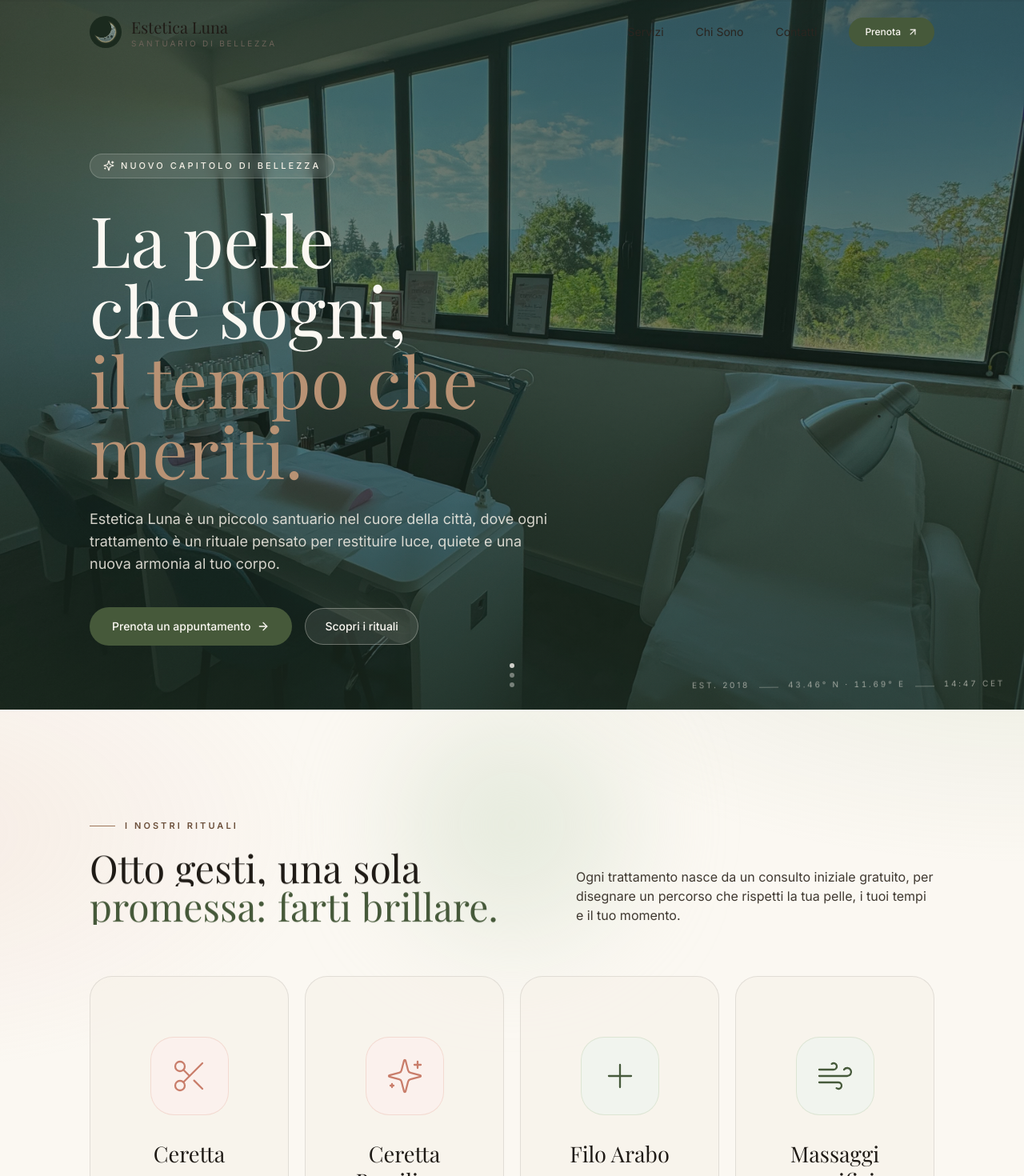
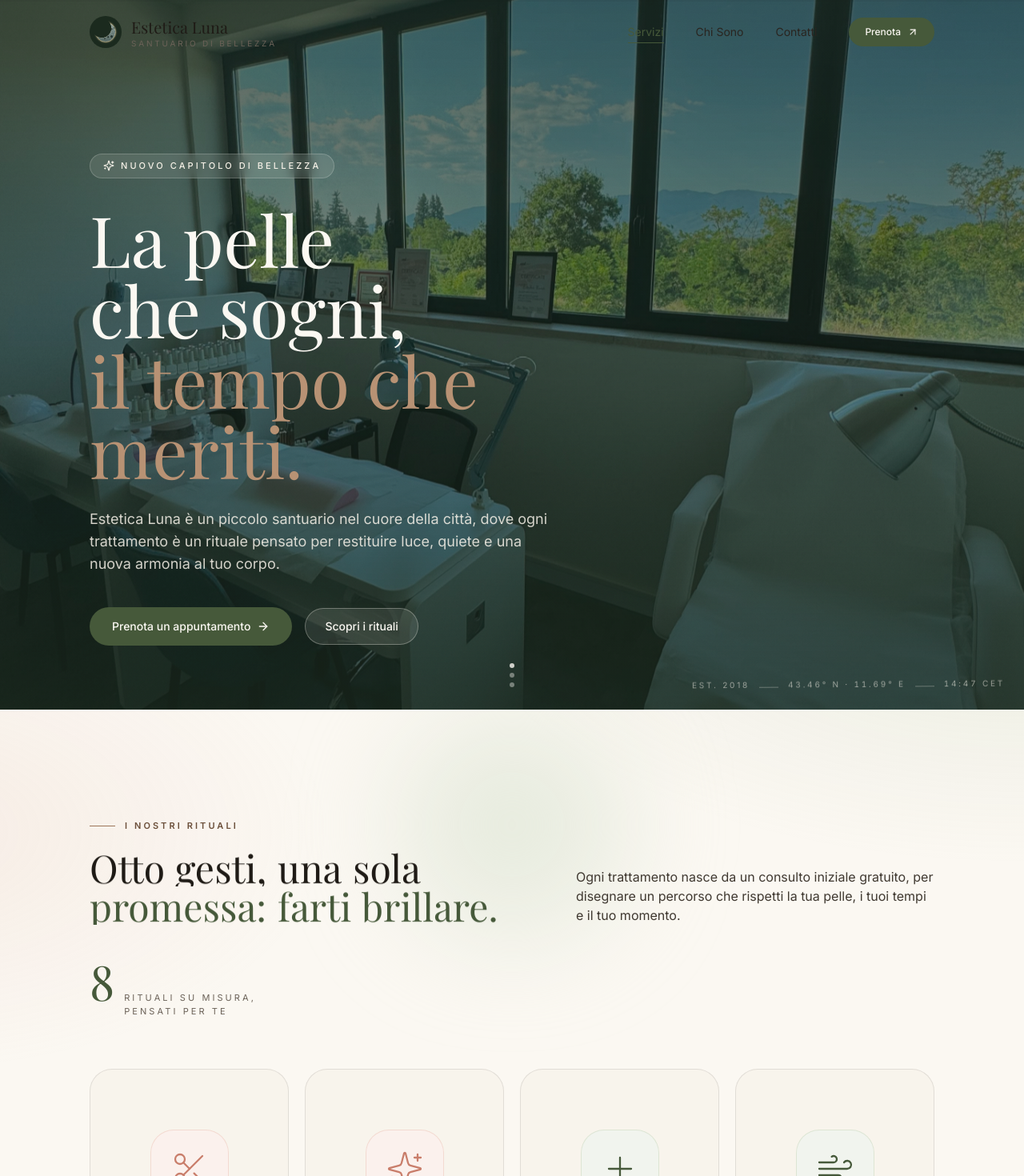
Before and after one commit to benz1801/estetica-luna, a React (Vite) app in the folder app/: page / in a window 1280 px wide. Shown: the top 1470 px of the page at 80% size. Built offline with nearby package versions, Linux system fonts and the light colour scheme; a web font is replaced by a local one.

Commit message:
Refactor della UI

```diff
--- a/app/src/components/About.jsx
+++ b/app/src/components/About.jsx
@@ -104,7 +104,7 @@ export default function About() {
 
             <Parallax
               speed={28}
-              className="absolute -bottom-14 -left-6 hidden w-[88%] sm:block"
+              className="absolute -bottom-14 -left-6 hidden w-[88%] lg:block"
             >
               <figure className="rounded-3xl bg-botanical-900 p-7 text-cream-50 shadow-soft">
                 <Quote
@@ -133,7 +133,7 @@ export default function About() {
 
             <Parallax
               speed={-60}
-              className="absolute -right-6 -top-6 hidden sm:block"
+              className="absolute -right-6 -top-6 hidden lg:block"
             >
               <div
                 className="h-28 w-28 rounded-full ring-deco animate-slowSpin"
@@ -141,8 +141,8 @@ export default function About() {
               />
             </Parallax>
 
-            {/* mobile-only quote */}
-            <figure className="mt-6 rounded-3xl bg-botanical-900 p-6 text-cream-50 shadow-soft sm:hidden">
+            {/* quote shown up to the point the two-column layout kicks in */}
+            <figure className="mt-6 rounded-3xl bg-botanical-900 p-6 text-cream-50 shadow-soft lg:hidden">
               <Quote className="h-6 w-6 text-bronze-400" strokeWidth={1.25} />
               <blockquote className="mt-4 font-display text-xl italic leading-snug">
                 «Lunarda, perché ogni donna ha una luna interiore che merita di splendere.»
@@ -154,7 +154,7 @@ export default function About() {
 
             {/* breathing room so the parallaxed quote never overlaps the
                 right column on shorter viewports. */}
-            <div aria-hidden="true" className="hidden h-40 sm:block" />
+            <div aria-hidden="true" className="hidden h-40 lg:block" />
           </div>
 
           {/* RIGHT: PRESENTATION + VALUES + CTA */}
@@ -255,7 +255,9 @@ export default function About() {
               <li
                 key={`${c.year}-${c.title}`}
                 ref={certRefs[i]}
-                className="reveal-blur group relative p-6 transition-all duration-500 hover:bg-cream-100/80 sm:p-7"
+                className={`reveal-blur group relative p-6 transition-all duration-500 hover:bg-cream-100/80 sm:p-7 ${
+                  i === certifications.length - 1 ? 'sm:col-span-2 lg:col-span-1' : ''
+                }`}
                 style={certStagger.getItemStyle(i)}
               >
                 {/* stamp circle */}
--- a/app/src/components/Contact.jsx
+++ b/app/src/components/Contact.jsx
@@ -173,7 +173,7 @@ export default function Contact() {
                   style={photoCardStagger.getItemStyle(0)}
                 >
                   <ImageCurtain
-                    src="https://images.unsplash.com/photo-1600334129128-685c5582fd35?auto=format&fit=crop&w=1200&q=80"
+                    src={`${import.meta.env.BASE_URL}foto-centro-luna.JPG`}
                     alt="Interno del centro estetico con luci soffuse e piante"
                     className="h-full w-full"
                     imgClassName="h-full w-full object-cover"
--- a/app/src/components/Footer.jsx
+++ b/app/src/components/Footer.jsx
@@ -45,7 +45,7 @@ export default function Footer() {
                 <a
                   href={href}
                   aria-label={label}
-                  className="grid h-10 w-10 place-items-center rounded-full border border-cream-50/15 text-cream-100 transition-all duration-300 hover:border-bronze-400 hover:text-bronze-400"
+                  className="grid h-11 w-11 place-items-center rounded-full border border-cream-50/15 text-cream-100 transition-all duration-300 hover:border-bronze-400 hover:text-bronze-400"
                 >
                   <Icon className="h-4 w-4" />
                 </a>
--- a/app/src/components/Hero.jsx
+++ b/app/src/components/Hero.jsx
@@ -1,5 +1,6 @@
 import { ArrowRight, Sparkles, Star } from 'lucide-react';
 import { useEffect, useState } from 'react';
+import Parallax from './Parallax';
 
 function formatTime(d) {
   return d.toLocaleTimeString('it-IT', {
@@ -21,20 +22,22 @@ export default function Hero() {
       id="top"
       className="relative isolate min-h-[100svh] overflow-hidden pt-24 sm:pt-28"
     >
-      <div className="absolute inset-0 -z-10">
-        <img
-          src={`${import.meta.env.BASE_URL}foto-centro-luna.JPG`}
-          alt=""
-          className="h-full w-full object-cover"
-        />
+      <div className="absolute inset-0 -z-10 overflow-hidden">
+        <Parallax speed={48} className="absolute inset-0">
+          <img
+            src={`${import.meta.env.BASE_URL}foto-centro-luna.JPG`}
+            alt=""
+            className="h-full w-full scale-110 object-cover"
+          />
+        </Parallax>
         <div className="absolute inset-0 bg-gradient-to-b from-botanical-900/70 via-botanical-900/55 to-botanical-900/80" />
         <div className="absolute inset-0 grain" />
       </div>
 
-      <div className="container-luxe relative flex min-h-[calc(100svh-6rem)] flex-col justify-center py-16 sm:py-20">
+      <div className="container-luxe relative flex min-h-[calc(100svh-6rem)] flex-col justify-center py-16 sm:min-h-[calc(100svh-7rem)] sm:py-20">
         <div className="grid items-end gap-10 lg:grid-cols-12">
           <div className="lg:col-span-8">
-            <span className="inline-flex items-center gap-2 rounded-full border border-cream-50/20 bg-cream-50/10 px-4 py-1.5 text-[11px] font-medium uppercase tracking-widest2 text-cream-100 backdrop-blur animate-riseIn">
+            <span className="badge-shimmer inline-flex items-center gap-2 rounded-full border border-cream-50/20 bg-cream-50/10 px-4 py-1.5 text-[11px] font-medium uppercase tracking-widest2 text-cream-100 backdrop-blur animate-riseIn">
               <Sparkles className="h-3.5 w-3.5" /> Nuovo capitolo di bellezza
             </span>
 
--- a/app/src/components/Navbar.jsx
+++ b/app/src/components/Navbar.jsx
@@ -10,12 +10,35 @@ const links = [
 export default function Navbar() {
   const [open, setOpen] = useState(false);
   const [scrolled, setScrolled] = useState(false);
+  const [active, setActive] = useState('');
 
   useEffect(() => {
     const onScroll = () => setScrolled(window.scrollY > 12);
     onScroll();
     window.addEventListener('scroll', onScroll, { passive: true });
     return () => window.removeEventListener('scroll', onScroll);
+  }, []);
+
+  useEffect(() => {
+    const sections = links
+      .map((l) => document.querySelector(l.href))
+      .filter(Boolean);
+    if (sections.length === 0 || typeof IntersectionObserver === 'undefined') {
+      return undefined;
+    }
+
+    const io = new IntersectionObserver(
+      (entries) => {
+        for (const entry of entries) {
+          if (entry.isIntersecting) {
+            setActive(`#${entry.target.id}`);
+          }
+        }
+      },
+      { rootMargin: '-45% 0px -45% 0px', threshold: 0 }
+    );
+    sections.forEach((el) => io.observe(el));
+    return () => io.disconnect();
   }, []);
 
   return (
@@ -40,16 +63,26 @@ export default function Navbar() {
         </a>
 
         <nav className="hidden items-center gap-10 md:flex" aria-label="Navigazione principale">
-          {links.map((l) => (
+          {links.map((l) => {
+            const isActive = active === l.href;
+            return (
               <a
                 key={l.href}
                 href={l.href}
-              className="group relative text-sm text-ink-800 transition-colors hover:text-sage-700"
+                aria-current={isActive ? 'true' : undefined}
+                className={`group relative text-sm transition-colors hover:text-sage-700 ${
+                  isActive ? 'text-sage-700' : 'text-ink-800'
+                }`}
               >
                 {l.label}
-              <span className="absolute -bottom-1 left-0 h-px w-0 bg-sage-700 transition-all duration-300 group-hover:w-full" />
+                <span
+                  className={`absolute -bottom-1 left-0 h-px bg-sage-700 transition-all duration-300 group-hover:w-full ${
+                    isActive ? 'w-full' : 'w-0'
+                  }`}
+                />
               </a>
-          ))}
+            );
+          })}
           <a href="#contatti" className="btn-primary !py-2.5 !px-5 text-xs">
             Prenota <ArrowUpRight className="h-3.5 w-3.5" />
           </a>
--- a/app/src/components/Services.jsx
+++ b/app/src/components/Services.jsx
@@ -10,6 +10,7 @@ import {
 } from 'lucide-react';
 import useReveal from '../hooks/useReveal';
 import useRevealStagger from '../hooks/useRevealStagger';
+import useCountUp from '../hooks/useCountUp';
 import SplitText from './SplitText';
 import Eyebrow from './Eyebrow';
 import Marquee from './Marquee';
@@ -93,6 +94,8 @@ export default function Services() {
   const headerStagger = useRevealStagger({ step: 110 });
   const gridStagger = useRevealStagger({ step: 90, base: 220 });
 
+  const [countRef, countDisplay] = useCountUp({ to: services.length, duration: 1400 });
+
   return (
     <>
       <section
@@ -134,6 +137,17 @@ export default function Services() {
             </p>
           </div>
 
+          <div ref={countRef} className="mt-10 flex items-baseline gap-3">
+            <span className="font-display text-5xl leading-none text-sage-700 sm:text-6xl">
+              {countDisplay}
+            </span>
+            <span className="text-[11px] uppercase tracking-widest2 text-ink-500">
+              rituali su misura,
+              <br />
+              pensati per te
+            </span>
+          </div>
+
           <ul className="mt-16 grid gap-5 sm:grid-cols-2 lg:grid-cols-4">
             {services.map((s, i) => (
               <ServiceCard
--- a/app/src/index.css
+++ b/app/src/index.css
@@ -201,6 +201,11 @@
     animation: marqueeScroll 38s linear infinite;
     will-change: transform;
   }
+  @media (max-width: 640px) {
+    .marquee-track {
+      animation-duration: 24s;
+    }
+  }
   .marquee:hover .marquee-track {
     animation-play-state: paused;
   }
@@ -369,6 +374,29 @@
             background-clip: text;
     color: transparent;
   }
+
+  /* ───── hero badge: slow shimmer sweep across the border ───── */
+  .badge-shimmer {
+    position: relative;
+    overflow: hidden;
+  }
+  .badge-shimmer::after {
+    content: "";
+    position: absolute;
+    inset: 0;
+    background: linear-gradient(
+      100deg,
+      transparent 20%,
+      rgba(251, 248, 242, 0.35) 50%,
+      transparent 80%
+    );
+    transform: translateX(-100%);
+    animation: badgeShimmer 3.2s ease-in-out infinite;
+  }
+  @keyframes badgeShimmer {
+    0%, 55% { transform: translateX(-100%); }
+    100% { transform: translateX(100%); }
+  }
 }
 
 @media (prefers-reduced-motion: reduce) {
@@ -389,7 +417,8 @@
   .marquee-track,
   .scroll-cue .cue-line::after,
   .eyebrow-anim .eyebrow-line,
-  .eyebrow-anim .eyebrow-label {
+  .eyebrow-anim .eyebrow-label,
+  .badge-shimmer::after {
     transform: none !important;
     animation: none !important;
     transition: none !important;
```
Also changed, not shown: app/src/components/ServiceCard.jsx (+15 -20 lines). Lines whose indentation alone changed are shown as unchanged.
